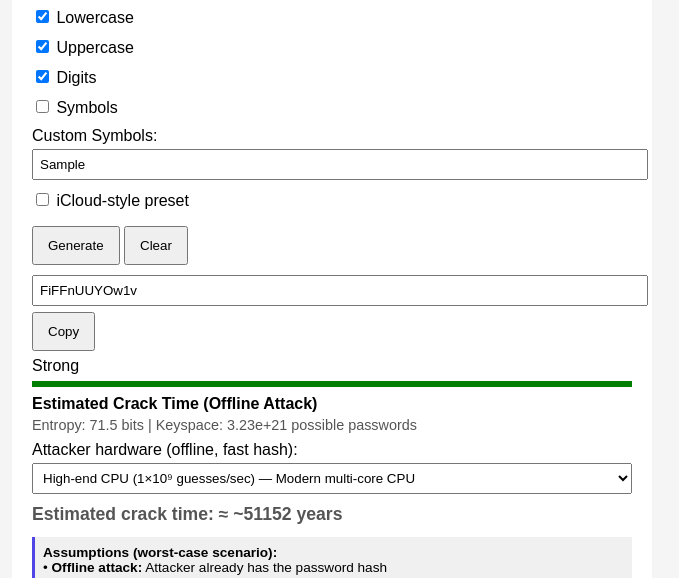
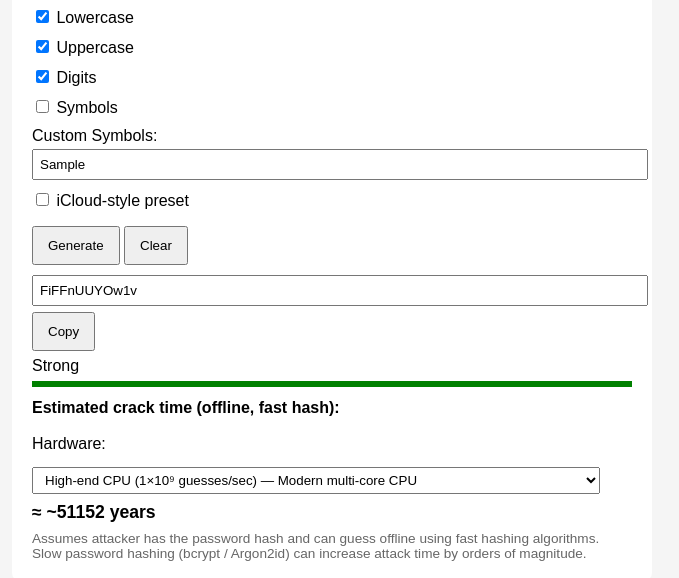
Before and after one commit to mytherapy-coding/Password-Generator, a plain HTML site: page index.html in a window 1280 px wide. Both pictures are taken after typing "Sample" into the empty fields and a click on the button "Generate". Shown: the part 222-800 px from the top of the page, without its empty margins (308-987 px from the left). Drawn offline with Linux system fonts and the light colour scheme.

Commit message:
Simplify crack-time UI integration
- Redesign crack-time section with cleaner layout under password strength
- Add 'Estimated crack time (offline, fast hash):' header
- Implement inline hardware dropdown with 'Hardware:' label
- Display crack time as '≈ {time}' format (e.g., '≈ 3 years')
- Add simplified disclaimer text about offline attacks and slow hashing
- Remove entropy display and warning messages for cleaner UI
- Update JavaScript to match new simplified structure
- Remove references to crackTimeEntropy and crackTimeWarning elements

```diff
--- a/index.html
+++ b/index.html
@@ -49,28 +49,23 @@
       <div id="strengthBar"></div>
 
       <!-- CRACK TIME BLOCK -->
-      <div id="crackTimeContainer" class="crack-time" style="display:none; margin-top:8px;">
-        <div id="crackTimeHeader"><strong>Estimated Crack Time (Offline Attack)</strong></div>
-        <div id="crackTimeEntropy" class="info" style="margin-top:4px; font-size:0.9em;"></div>
-        <label style="margin-top:8px;">
-          Attacker hardware (offline, fast hash):
-          <select id="crackHardware">
+      <div id="crackTimeContainer" class="crack-time" style="display:none; margin-top:12px;">
+        <div style="margin-bottom:8px;">
+          <strong>Estimated crack time (offline, fast hash):</strong>
+        </div>
+        <div style="margin-bottom:8px;">
+          <label style="display:inline-block; margin-right:8px;">Hardware:</label>
+          <select id="crackHardware" style="display:inline-block; width:auto; padding:4px 8px;">
             <option value="cpu">High-end CPU (1×10⁹ guesses/sec) — Modern multi-core CPU</option>
             <option value="rtx4090">RTX 4090 (single GPU) (5×10¹¹ guesses/sec) — Fast hash, real-world order of magnitude</option>
             <option value="rig8x4090">8× RTX 4090 rig (4×10¹² guesses/sec) — Small cracking rig</option>
             <option value="datacenter">Datacenter attacker (1×10¹⁴ guesses/sec) — Large-scale / nation-state level</option>
           </select>
-        </label>
-        <div id="crackTimeValue" class="info" style="margin-top:8px; font-weight:bold; font-size:1.1em;"></div>
-        <div id="crackTimeWarning" class="error" style="margin-top:4px;"></div>
-        <div id="crackTimeDisclaimer" class="note" style="margin-top:12px; font-size:0.85em; padding:8px; background:#f0f0f0; border-left:3px solid #4f46e5;">
-          <strong>Assumptions (worst-case scenario):</strong><br>
-          • <strong>Offline attack:</strong> Attacker already has the password hash<br>
-          • <strong>Fast hashing:</strong> Using fast algorithms (MD5, NTLM, SHA-1)<br>
-          • <strong>No rate limiting:</strong> Unlimited guesses per second<br>
-          • <strong>No lockouts:</strong> No account protection mechanisms<br>
-          • <strong>Modern hardware:</strong> High-end CPU/GPU as selected above<br><br>
-          <strong>Note:</strong> This is <em>not</em> online login guessing. Real systems using slow hashing (bcrypt, Argon2id, PBKDF2) can increase attack time by orders of magnitude. This estimate is educational and shows why stronger passwords matter.
+        </div>
+        <div id="crackTimeValue" style="margin-bottom:8px; font-weight:bold; font-size:1.1em;"></div>
+        <div id="crackTimeDisclaimer" class="note" style="font-size:0.85em; color:#666; margin-top:8px;">
+          Assumes attacker has the password hash and can guess offline using fast hashing algorithms.<br>
+          Slow password hashing (bcrypt / Argon2id) can increase attack time by orders of magnitude.
         </div>
       </div>
     </div>
--- a/script.js
+++ b/script.js
@@ -329,9 +329,7 @@ const copyBtn = document.getElementById("copy");
 /* Crack-time DOM */
 const crackTimeContainer = document.getElementById("crackTimeContainer");
 const crackHardwareSelect = document.getElementById("crackHardware");
-const crackTimeEntropy = document.getElementById("crackTimeEntropy");
 const crackTimeValue = document.getElementById("crackTimeValue");
-const crackTimeWarning = document.getElementById("crackTimeWarning");
 
 const uidMode = document.getElementById("uidMode");
 const uidCvcControls = document.getElementById("uidCvcControls");
@@ -388,33 +386,12 @@ function updateCrackTimeUI(entropyBits) {
   const profileKey = crackHardwareSelect.value || "cpu";
   const guessesPerSecond = CRACK_HARDWARE_PROFILES[profileKey] || CRACK_HARDWARE_PROFILES.cpu;
 
-  // Calculate keyspace: K = 2^H
-  const keyspace = Math.pow(2, entropyBits);
-
   // Calculate expected crack time: T = 0.5 * K / R
   const seconds = estimateCrackTimeSeconds(entropyBits, guessesPerSecond);
   const formatted = formatCrackTime(seconds);
 
-  // Display entropy and keyspace info
-  const entropyDisplay = document.getElementById("crackTimeEntropy");
-  if (entropyDisplay) {
-    const keyspaceFormatted = keyspace > 1e15
-      ? keyspace.toExponential(2)
-      : keyspace.toLocaleString();
-    entropyDisplay.textContent = `Entropy: ${entropyBits.toFixed(1)} bits | Keyspace: ${keyspaceFormatted} possible passwords`;
-  }
-
   crackTimeContainer.style.display = "";
-  crackTimeValue.textContent = `Estimated crack time: ≈ ${formatted}`;
-  crackTimeWarning.textContent = "";
-
-  if (entropyBits < 20) {
-    crackTimeWarning.textContent =
-      "⚠️ This password is extremely weak and can be cracked almost instantly in an offline attack.";
-  } else if (entropyBits < 45) {
-    crackTimeWarning.textContent =
-      "⚠️ This password is weak. Consider increasing length or adding more character types.";
-  }
+  crackTimeValue.textContent = `≈ ${formatted}`;
 
   try {
     localStorage.setItem(LOCAL_STORAGE_CRACK_KEY, profileKey);
@@ -539,7 +516,6 @@ function handleGeneratePassword() {
   lengthError.textContent = "";
   symbolError.textContent = "";
   copyError.textContent = "";
-  crackTimeWarning.textContent = "";
   crackTimeContainer.style.display = "none";
 
   if (icloudPresetCheckbox.checked) {
@@ -705,7 +681,6 @@ clearBtn.addEventListener("click", () => {
   strengthBarEl.style.background = "gray";
   copyError.textContent = "";
   crackTimeContainer.style.display = "none";
-  crackTimeWarning.textContent = "";
 });
 copyBtn.addEventListener("click", async () => {
   if (!(await copyToClipboard(passwordInput.value))) {
@@ -725,7 +700,6 @@ icloudPresetCheckbox.addEventListener("change", () => {
   updateIcloudUIState();
   savePasswordSettings();
   crackTimeContainer.style.display = "none";
-  crackTimeWarning.textContent = "";
 });
 
 uidMode.addEventListener("change", () => {
@@ -747,7 +721,6 @@ crackHardwareSelect.addEventListener("change", () => {
   const pwd = passwordInput.value;
   if (!pwd) {
     crackTimeContainer.style.display = "none";
-    crackTimeWarning.textContent = "";
     try {
       localStorage.setItem(LOCAL_STORAGE_CRACK_KEY, crackHardwareSelect.value);
     } catch {
```
